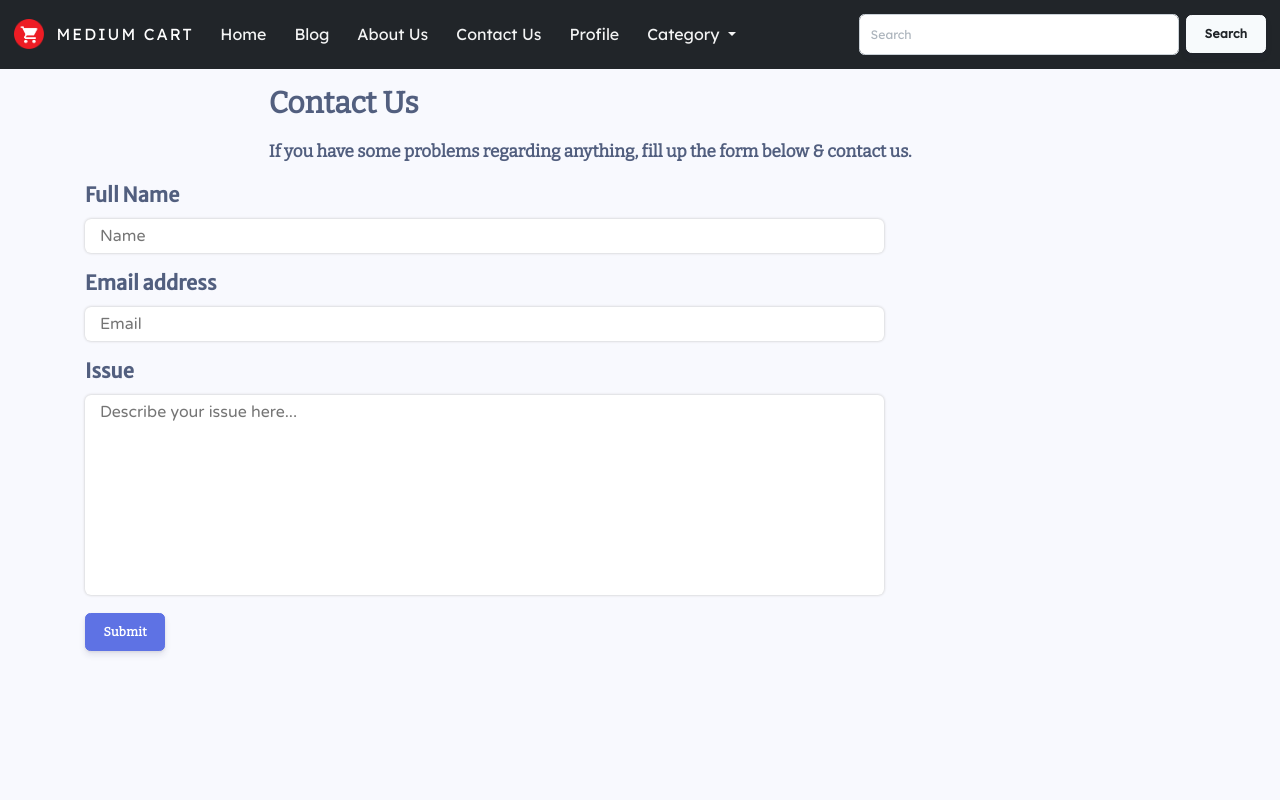
After one commit to yogesh-aggarwal/medium-cart-django, a Django app: page /contact in a window 1280 px wide. The commit adds this page. Run offline with Django 3.2, Linux system fonts and the light colour scheme; some libraries are stand-ins or nearby versions.

Commit message:
Designed some of the contact page

```diff
--- a/mediumCart/urls.py
+++ b/mediumCart/urls.py
@@ -15,6 +15,7 @@ Including another URLconf
 """
 from django.contrib import admin
 from django.urls import path, include
+from . import views
 
 urlpatterns = [
     path('admin/', admin.site.urls),
@@ -22,4 +23,6 @@ urlpatterns = [
     path("blog", include("blog.urls"), name="Blog"),
     path("checkout", include("checkout.urls"), name="Checkout"),
     path("user", include("user.urls"), name="User"),
+    path("about", views.about, name="About"),
+    path("contact", views.contact, name="Contact"),
 ]
--- /dev/null
+++ b/mediumCart/views.py
@@ -0,0 +1,8 @@
+from django.shortcuts import render
+
+
+def about(request):
+    return render(request, "about/index.html")
+
+def contact(request):
+    return render(request, "contact/index.html")
--- /dev/null
+++ b/static/about/css/index.css
@@ -0,0 +1,3 @@
+body {
+    background: #000;
+}
--- /dev/null
+++ b/static/about/js/index.js
@@ -0,0 +1 @@
+console.log("[About] Success!");
--- /dev/null
+++ b/static/contact/css/index.css
@@ -0,0 +1,49 @@
+@import url('https://fonts.googleapis.com/css?family=Merriweather+Sans|Varela+Round&display=swap');
+
+.page-heading {
+    font-size: 30px;
+    margin: 1% 21% 0 21%;
+    font-weight: 600;
+}
+
+.description {
+    font-size: 17px;
+    margin: 1% 21% 0 21%;
+    font-weight: 600;
+}
+
+.contact-form {
+  margin: 20px 30% 20px 30%;
+}
+
+.form-type {
+  font-family: "Merriweather Sans", sans-serif;
+  font-size: 20px;
+  font-weight: 600;
+  margin: 15px 0 9px 0;
+}
+
+.input {
+    width: 72%;
+    border: none;
+    box-shadow: 0 0 3px rgb(194, 194, 194);
+    padding: 5px 15px 5px 15px;
+    outline: none;
+    border-radius: 6px;
+    font-family: 'Varela Round', sans-serif;
+}
+
+.input:hover,
+.input:active,
+.input:focus {
+    box-shadow: 0 0 5px rgb(194, 194, 194);
+}
+
+#textarea {
+    resize: none;
+    height: 200px
+}
+
+#submitButton {
+    margin: 1% 0 1% 0;
+}
--- a/static/global/requires/css/navbar.css
+++ b/static/global/requires/css/navbar.css
@@ -1,3 +1,5 @@
+@import url('https://fonts.googleapis.com/css?family=Lexend+Deca&display=swap');
+
 #nav-title {
   color: white;
   font-size: 16px;
@@ -18,3 +20,7 @@
 #search-box:hover {
   width: 400px;
 }
+
+.navbar {
+  font-family: 'Lexend Deca', sans-serif;
+}
--- /dev/null
+++ b/templates/about/index.html
@@ -0,0 +1 @@
+Welcome to About!
--- /dev/null
+++ b/templates/contact/basic.html
@@ -0,0 +1,84 @@
+<!DOCTYPE html>
+<html lang="en">
+  <head>
+    <meta charset="UTF-8" />
+    <meta name="viewport" content="width=device-width, initial-scale=1.0" />
+    <meta http-equiv="X-UA-Compatible" content="ie=edge" />
+    <title>Medium Cart - {% block title %}{% endblock title %}</title>
+
+    <!-- CSS -->
+    <link
+      rel="stylesheet"
+      href="/static/global/requires/css/semantic.min.css"
+    />
+    <!--
+    <link
+      rel="stylesheet"
+      href="/static/global/requires/css/bootstrap.min.css"
+    />
+    -->
+    <link rel="stylesheet" href="/static/global/requires/css/argon.min.css" />
+    <link rel="stylesheet" href="/static/global/css/cards.css" />
+    <link rel="stylesheet" href="/static/global/css/common.css" />
+    <link rel="stylesheet" href="/static/contact/css/index.css" />
+    <link rel="stylesheet" href="/static/global/requires/css/navbar.css" />
+    <link rel="stylesheet" href="/static/global/requires/css/global.css" />
+
+    <!-- JS -->
+    <script src="/static/global/requires/js/jquery.3.4.1.js"></script>
+    <script src="/static/global/requires/js/argon-dashboard.js"></script>
+    <!-- <script src="/static/global/requires/js/bootstrap.js"></script> -->
+    <script src="/static/global/requires/js/argon.min.js"></script>
+    <script src="/static/global/js/tools.js"></script>
+    <script src="/static/contact/js/index.js"></script>
+
+    <!-- Favicon -->
+    <link rel="shortcut icon" type="image/png" href="/static/global/img/brand-logo.png"/>
+
+    {% block top %} {% endblock top %}
+  </head>
+  <body>
+    <nav class="navbar navbar-expand-lg navbar-dark bg-dark">
+      <img src="/static/global/img/brand-logo.png" width="30" height="30" class="d-inline-block align-top" alt="">
+      <a class="navbar-brand" id="nav-title" href="/">Medium cart</a>
+      <div class="collapse navbar-collapse" id="navbarContent">
+        <ul class="navbar-nav mr-auto">
+          <li class="nav-item">
+            <a class="nav-link" href="/">Home</a>
+          </li>
+          <li class="nav-item">
+            <a class="nav-link" href="/blog">Blog</a>
+          </li>
+          <li class="nav-item">
+            <a class="nav-link" href="/about">About Us</a>
+          </li>
+          <li class="nav-item">
+            <a class="nav-link" href="/contact">Contact Us</a>
+          </li>
+          <li class="nav-item">
+            <a class="nav-link" href="/user">Profile</a>
+          </li>
+          <li class="nav-item dropdown">
+            <a class="nav-link dropdown-toggle" href="" id="navbarDropdown" role="button" data-toggle="dropdown" aria-haspopup="true" aria-expanded="false">
+              Category
+            </a>
+            <div class="dropdown-menu" aria-labelledby="navbarDropdown">
+              <a class="dropdown-item" href="">Category 1</a>
+              <a class="dropdown-item" href="">Category 2</a>
+              <div class="dropdown-divider"></div>
+              <a class="dropdown-item" href="">Category 3</a>
+            </div>
+          </li>
+        </ul>
+        <form class="form-inline my-2 my-lg-0">
+          <input class="form-control mr-sm-2" id="search-box" type="search" placeholder="Search" aria-label="Search">
+          <button class="btn btn-secondary my-2 my-sm-0" type="submit">Search</button>
+        </form>
+      </div>
+    </nav>
+
+    {% block body %}{% endblock body %}
+  </body>
+
+  {% block bottom %} {% endblock bottom %}
+</html>
--- /dev/null
+++ b/templates/contact/index.html
@@ -0,0 +1,25 @@
+{% extends 'contact/basic.html' %} {% block title %}Contact{% endblock title %}
+{% block body %}
+<div class="page-heading">Contact Us</div>
+<div class="description">
+  If you have some problems regarding anything, fill up the form below & contact
+  us.
+</div>
+
+<form class="container" method="POST">
+  {% csrf_token %}
+  <div class="form-type">Full Name</div>
+  <input type="text" class="input" placeholder="Name" />
+  <div class="form-type">Email address</div>
+  <input type="email" class="input" placeholder="Email" />
+  <div class="form-type">Issue</div>
+  <textarea
+    type="text"
+    class="input"
+    id="textarea"
+    placeholder="Describe your issue here..."
+  ></textarea
+  ><br />
+  <button class="btn btn-primary" id="submitButton">Submit</button>
+</form>
+{% endblock body %}
```
Also changed, not shown: static/user/css/index.css (+52 -0 lines), templates/about/basic.html (added, +84 -0 lines), templates/user/index.html (+7 -1 lines), static/contact/js/index.js (added).
